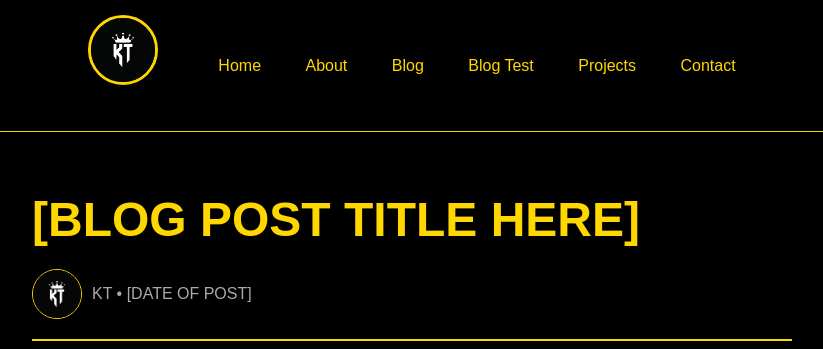
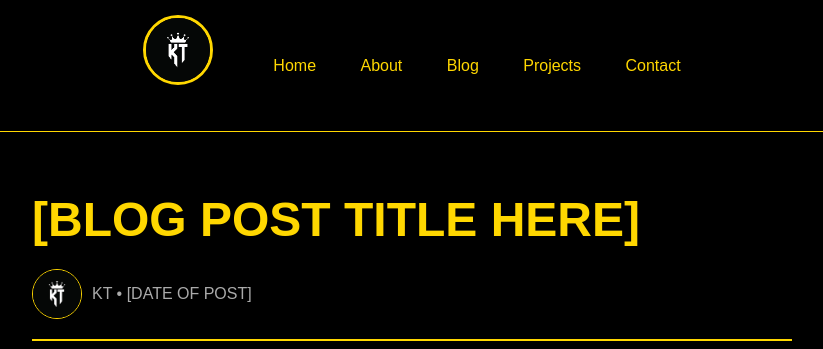
Before and after one commit to B0lt5/Portfolio-Website, a plain HTML site: page Blog Posts/blog-post-template.html in a window 1280 px wide. Shown: the top 349 px of the page, without its empty margins (228-1051 px from the left). Drawn offline with Linux system fonts and the light colour scheme.

Commit message:
Update blog-post-template.html

```diff
--- a/Blog Posts/blog-post-template.html
+++ b/Blog Posts/blog-post-template.html
@@ -19,7 +19,6 @@
                         <a href="../index.html">Home</a>
                         <a href="../aboutme.html">About</a>
                         <a href="../blog.html">Blog</a>
-                        <a href="../blog-test.html" class="active">Blog Test</a>
                         <a href="../project.html">Projects</a>
                         <a href="../contact.html">Contact</a>
                     </nav>
@@ -61,4 +60,5 @@
         </div>
     </footer>
 </body>
+
 </html>
```
